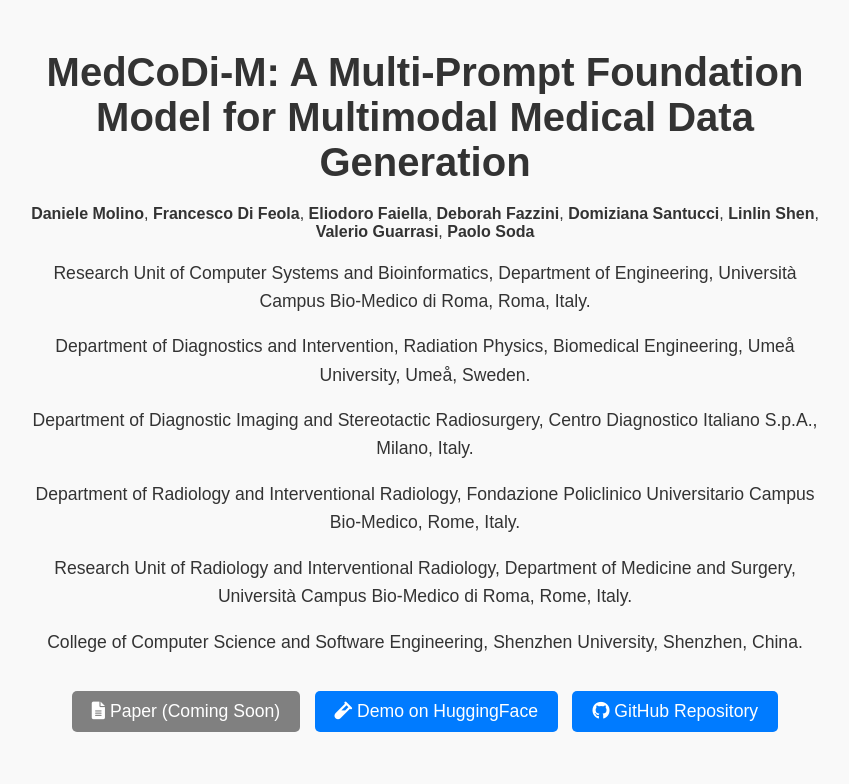
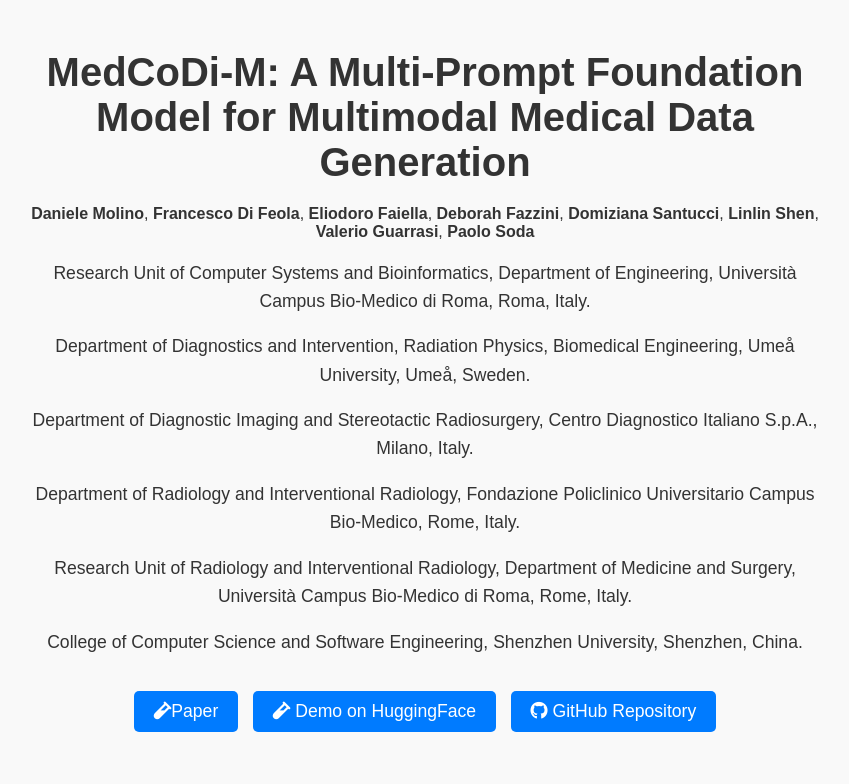
Before and after one commit to danielemolino/XGeM, a plain HTML site: page index.html in a window 1280 px wide. Shown: the top 784 px of the page, without its empty margins (215-1064 px from the left). Drawn offline with Linux system fonts and the light colour scheme.

Commit message:
Update index.html

```diff
--- a/index.html
+++ b/index.html
@@ -64,7 +64,7 @@
             <p>College of Computer Science and Software Engineering, Shenzhen University, Shenzhen, China.</p>
         </div>
         <div class="buttons">
-            <a href="#" class="button" style="background-color: gray; cursor: not-allowed;"><i class="fas fa-file-alt"></i> Paper (Coming Soon)</a>
+            <a href="https://arxiv.org/abs/2501.04614" class="button"><i class="fas fa-vial"></i>Paper</a>
             <a href="https://huggingface.co/spaces/dmolino/MedCoDi-M" class="button"><i class="fas fa-vial"></i> Demo on HuggingFace</a>
             <a href="https://github.com/danielemolino/MedCoDi-M" class="button"><i class="fab fa-github"></i> GitHub Repository</a>
         </div>
```
